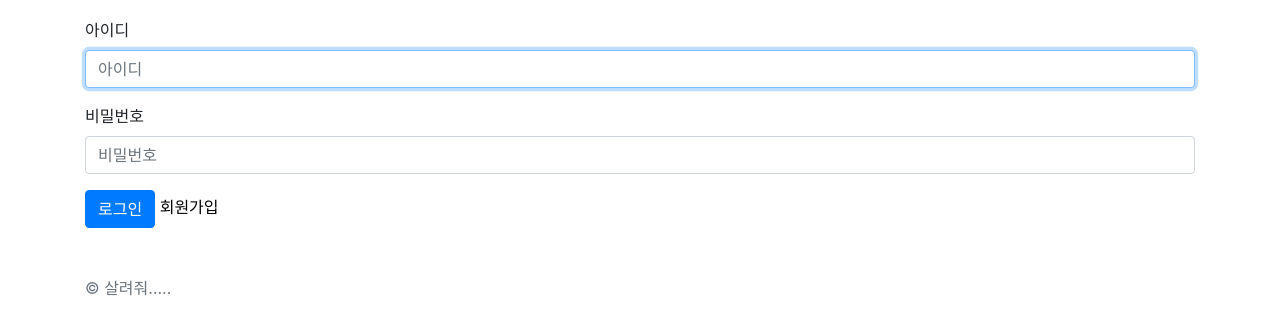
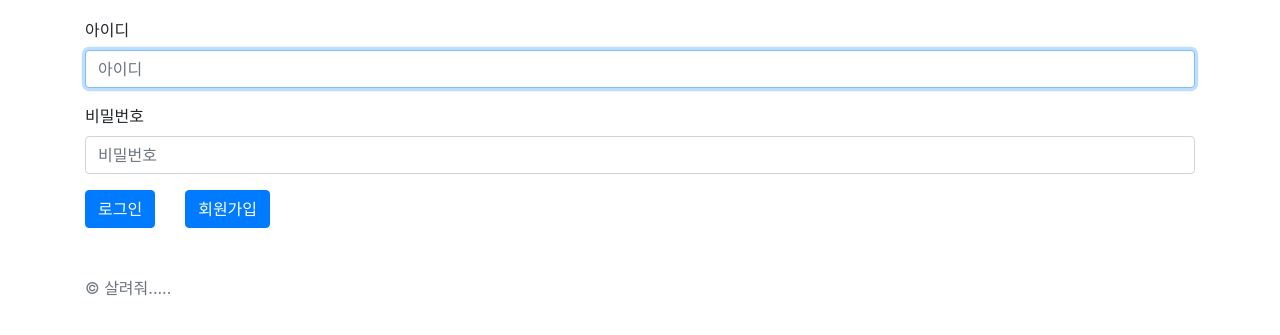
Before and after one commit to Srltas/3-1-OpenSource_Project, a Django app: page /users/login/ in a window 1280 px wide. Shown: the part 248-583 px from the top of the page. Run offline with Django 3.2, Linux system fonts and the light colour scheme; some libraries are stand-ins or nearby versions.

Commit message:
병합전 수정사항 커밋

```diff
--- a/django_project/templates/search/search_result.html
+++ b/django_project/templates/search/search_result.html
@@ -17,7 +17,7 @@
 
 <div class="searchList">
 <ul class="resultList">
-    <li class="item">
+    <li class="item" style="margin-bottom: 20px">
         <dl>
         <!--
             <dt class="tag">번호</dt>
--- a/django_project/templates/users/login.html
+++ b/django_project/templates/users/login.html
@@ -20,10 +20,18 @@
     <div>
         {{ error }}
     </div>
-    <button class="btn btn-primary" type="submit">로그인</button>
-    <dib>
-        <a href="{%url 'users:signup' %}" class="link_join" >회원가입</a>
-    </dib>
+
+    <div>
+    <button class="btn btn-primary" type="submit" style="float:left">로그인</button>
+
+    <button class="btn btn-primary" type="button" style="inline-block: border; margin-left: 30px" onclick="location.href='{%url 'users:signup' %}'">회원가입</button>
+
+<!--
+    <div style="display: inline-block; border: 1px solid gray; margin-left: 30px; height: 38px; width: 74px">
+        <a href="{%url 'users:signup' %}" class="link_join" style="">회원가입</a>
+    </div>
+-->
+    </div>
 </form>
 
 <p class="mt-5 mb-3 text-muted">&copy; 살려줘.....</p>
```
